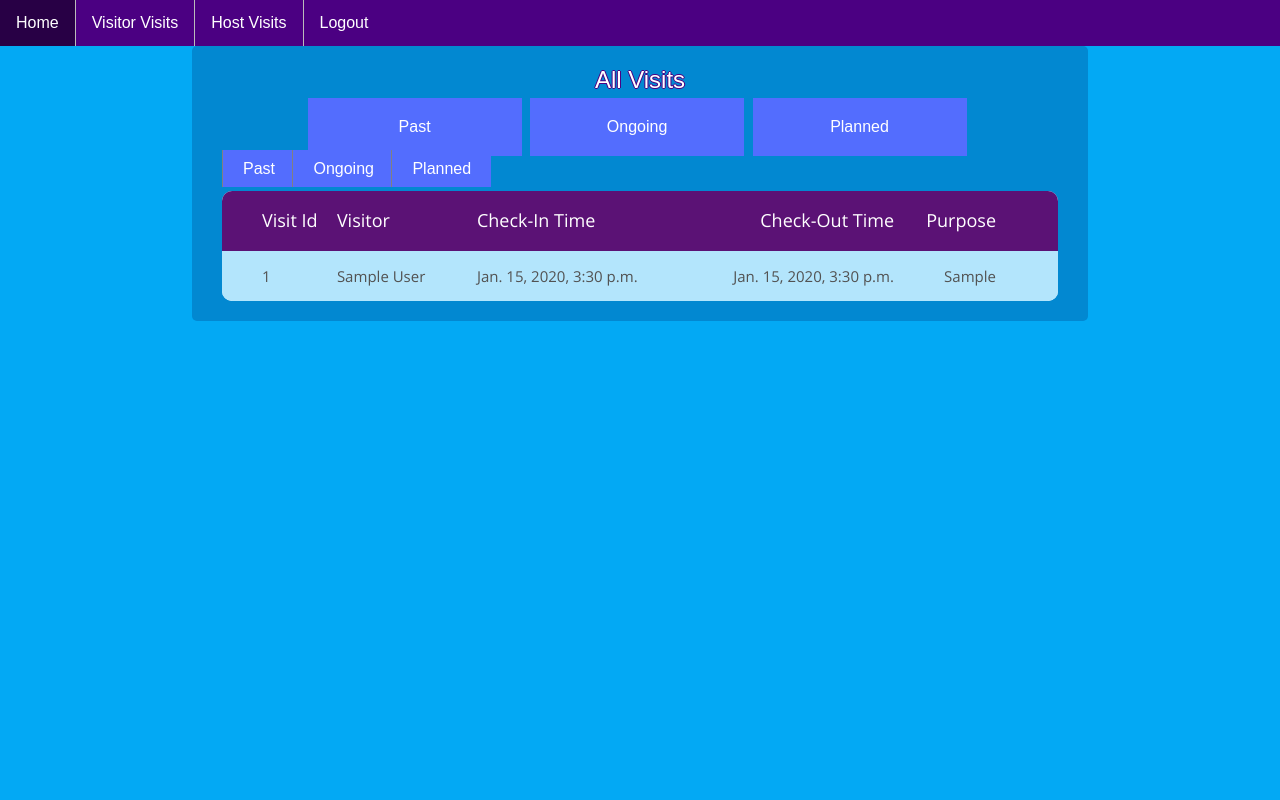
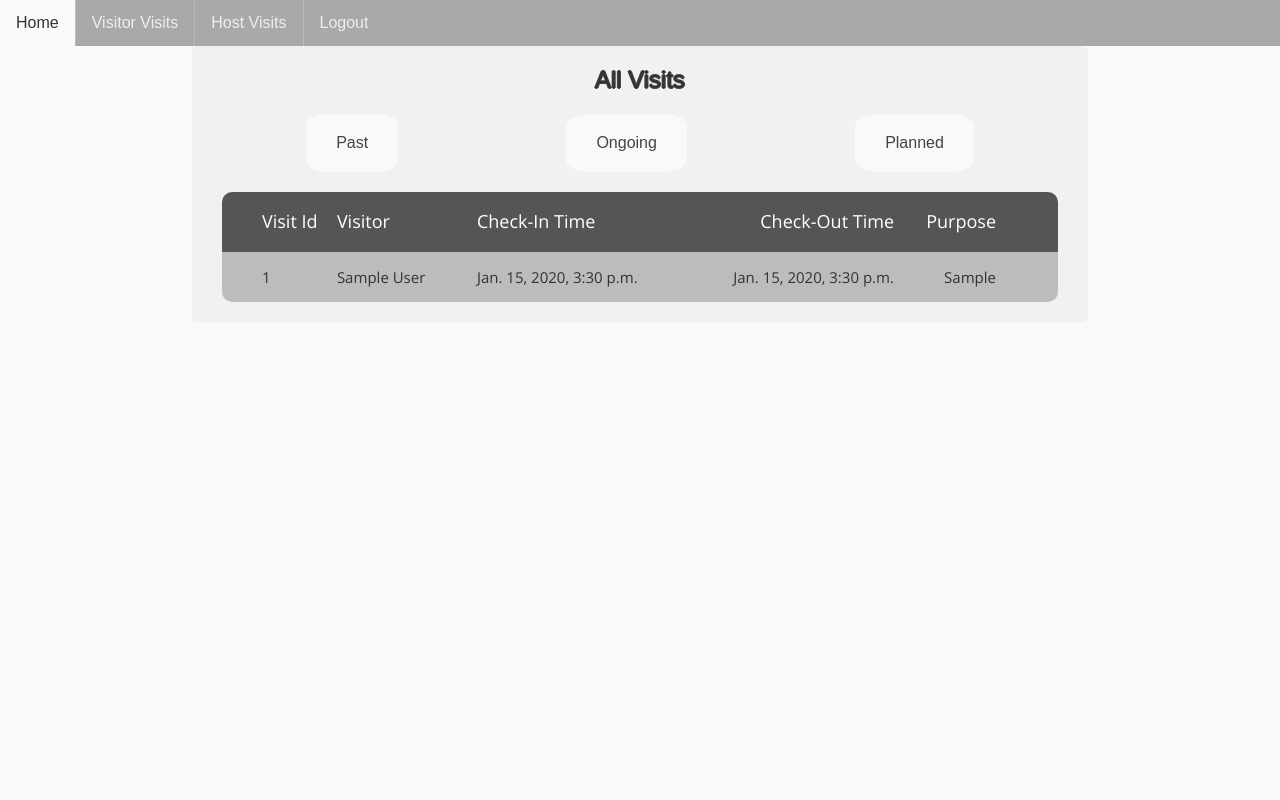
Before and after one commit to Vibhu-Agarwal/Entry_Management_App, a Django app: page /visits/host/ in a window 1280 px wide. Run offline with Django 3.2, Linux system fonts and the light colour scheme; a user stored in the database is signed in; tables that the repository leaves empty hold one stand-in row (values such as "Sample post"); parts of the project's set-up code (start-up, migrations or seed data) failed here and were passed over; some libraries are stand-ins or nearby versions.

Commit message:
Edit Front-end to be more aesthetic

```diff
--- a/event_manager/management/management/commands/em_setup.py
+++ b/event_manager/management/management/commands/em_setup.py
@@ -13,6 +13,9 @@ Sets up the DB, creating:
 
 
 class Command(BaseCommand):
+    """
+    em_setup: Command to set-up database for the application
+    """
     help = help_message
 
     def handle(self, *args, **kwargs):
--- a/event_manager/management/templates/home.html
+++ b/event_manager/management/templates/home.html
@@ -3,6 +3,10 @@
 {% block mcd_content %}
 <div class="main_center_div">
     {% load widget_tweaks %}
+
+    <div class="bg-img">
+
+    </div>
     <div class="welcome-text">
         {% if user.is_authenticated %}
             <h2>Welcome {{user}}!</h2>
--- a/event_manager/management/templates/host_visits.html
+++ b/event_manager/management/templates/host_visits.html
@@ -22,41 +22,15 @@
 
     <h2>{{visits_header}}</h2>
 
-    <div class="three-btn-group">
 
-        <form id='switchform' method="get"></form>
+    <div class="three-button-group">
 
-        <button class="three-btn" form="switchform"
-                formaction="{% url 'management:host_visits_list' %}?visit_type=past"
-                type="submit" value="Past">
-            Past
-        </button>
+                <a class="three-button" href="{% url 'management:host_visits_list' %}?visit_type=past">Past</a>
 
-        <button class="three-btn" form="switchform"
-                formaction="{% url 'management:host_visits_list' %}?visit_type=ongoing"
-                type="submit" value="Ongoing">
-            Ongoing
-        </button>
+                <a class="three-button" href="{% url 'management:host_visits_list' %}?visit_type=ongoing">Ongoing</a>
 
-        <button class="three-btn" form="switchform"
-                formaction="{% url 'management:host_visits_list' %}?visit_type=planned"
-                type="submit" value="Planned">
-            Planned
-        </button>
-    </div>
+                <a class="three-button" href="{% url 'management:host_visits_list' %}?visit_type=planned">Planned</a>
 
-    <div class="filter">
-        <ul>
-            <li>
-                <a href="{% url 'management:host_visits_list' %}?visit_type=past">Past</a>
-            </li>
-            <li>
-                <a href="{% url 'management:host_visits_list' %}?visit_type=ongoing">Ongoing</a>
-            </li>
-            <li>
-                <a href="{% url 'management:host_visits_list' %}?visit_type=planned">Planned</a>
-            </li>
-        </ul>
     </div>
 
     {% if all_visits %}
--- a/event_manager/management/templates/ongoing_visit.html
+++ b/event_manager/management/templates/ongoing_visit.html
@@ -1,7 +1,7 @@
 {% extends "base.html" %}
 
 {% block mcd_content %}
-<div class="main_center_div">
+<div class="main_center_div_wide">
     {% load widget_tweaks %}
     {% load static %}
     <link rel="stylesheet" type="text/css" href="{% static 'css/ongoing_visit.css' %}">
@@ -19,7 +19,7 @@
 
         <form>
             {% csrf_token %}
-            <button type="submit" formmethod="post">Checkout</button>
+            <button class="ongoing-btn-submit" type="submit" formmethod="post">Checkout</button>
         </form>
     {% else %}
         <h1>No Ongoing Visit</h1>
--- a/event_manager/static/css/em_nav.css
+++ b/event_manager/static/css/em_nav.css
@@ -3,7 +3,7 @@
   margin-top: 0;
   padding: 0;
   overflow: hidden;
-  background-color: #4b0082;
+  background-color: #a9a9a9;
 }
 
 .nav_li {
@@ -17,10 +17,12 @@
 
 .nav_li a {
   display: block;
-  color: white;
+  color: #eee;
   text-align: center;
   padding: 14px 16px;
   text-decoration: none;
+
+  transition: color 0.3s,background-color 0.3s;
 }
 
 .nav_li a:hover:not(.active) {
--- a/event_manager/static/css/entry_management.css
+++ b/event_manager/static/css/entry_management.css
@@ -1,16 +1,16 @@
 :root {
 
-  --dark-primary-color: #0288D1;
-  --extra-dark: #280045;
+  --dark-primary-color: #f1f1f1;
+  --extra-dark: #f9f9f9;
   --light-primary-color: #B3E5FC;
-  --primary-color: #03A9F4;
-  --light-text-color: #FFFFFF;
-  --accent-color: #536DFE;
+  --primary-color: #f9f9f9;
+  --light-text-color: #333;
+  --accent-color: #f9f9f9;
   --dark-text-color: #212121;
   --medium-text-color: #525252;
   --secondary-text-color: #757575;
   --divider-color: #BDBDBD;
-  --hover-dark: #4B0082;
+  --hover-dark: #444;
 
 
   --body-bg-color: var(--primary-color);
@@ -58,13 +58,21 @@ h2 {
   border-radius: 5px;
   background-color: var(--mcd-color);
   padding: 20px 30px;
+  text-align: center;
 }
 .main_center_div_wide {
     width: 70%;
-    margin-left: 15%;
   border-radius: 5px;
   background-color: var(--mcd-color);
   padding: 20px 30px;
+  position: relative;
+  margin: 0 auto;
+
+}
+.ongoing-btn-submit{
+  position: relative;
+  left: 50%;
+  transform: translate(-50%,0);
 }
 
 
@@ -98,6 +106,21 @@ input[type=submit]:hover {
 }
 
 .welcome-text {
-  color: var(--light-text-color);
+  color: #222;
   font-size: large;
 }
+
+.bg-img{
+  background-image: url('../images/welcome.png');
+  background-position: center center;
+  background-repeat: no-repeat;
+  background-size: cover;
+  width: 100%;
+  height: 300px;
+}
+
+@media (max-width: 575.98px) {
+    .bg-img{
+        height: 100px;
+    }
+}
--- a/event_manager/static/css/main.css
+++ b/event_manager/static/css/main.css
@@ -144,7 +144,7 @@ table td, table th {
 }
 table thead tr {
   height: 60px;
-  background: #5b1275;
+  background: #555;
 }
 table tbody tr {
   height: 50px;
@@ -175,12 +175,12 @@ table td.r, table th.r {
 }
 
 tbody tr:nth-child(even) {
-  background-color: var(--divider-color);
-  color: var(--medium-text-color);
+  background-color: #99999990;
+  color: #333;
 }
 tbody tr:nth-child(odd) {
-  background-color: var(--light-primary-color);
-  color: var(--medium-text-color);
+  background-color: #88888890;
+  color: #333;
 }
 
 tbody tr {
--- a/event_manager/static/css/visits_list.css
+++ b/event_manager/static/css/visits_list.css
@@ -33,3 +33,25 @@
     background-color: var(--button-bg-color);
     width: 32%;
 }
+
+.three-button-group{
+    display: flex;
+    align-items: center;
+    justify-content: space-around;
+    margin-bottom: 20px;
+}
+.three-button{
+    text-transform: none;
+    color: #444;
+    padding: 20px 30px;
+    background-color: #f9f9f9;
+    text-decoration: none;
+    transition: color 0.3s, background-color 0.3s;
+    margin-top: 20px;
+    border-radius: 20%;
+}
+
+.three-button:hover{
+    color: #eee;
+    background-color: #a9a9a9;
+}
--- a/event_manager/templates/base.html
+++ b/event_manager/templates/base.html
@@ -12,11 +12,11 @@
         <link rel="stylesheet" type="text/css" href="{% static 'css/em_nav.css' %}">
         <link rel="stylesheet" type="text/css" href="{% static 'css/entry_management.css' %}">
         <script src="https://code.jquery.com/jquery-3.3.1.slim.min.js" crossorigin="anonymous"></script>
-        <script async src="https://ajax.googleapis.com/ajax/libs/jquery/3.4.1/jquery.min.js"></script>
+        <script  src="https://ajax.googleapis.com/ajax/libs/jquery/3.4.1/jquery.min.js"></script>
 
         <!-- XDSoft DateTimePicker -->
         <link rel="stylesheet" href="https://cdnjs.cloudflare.com/ajax/libs/jquery-datetimepicker/2.5.20/jquery.datetimepicker.min.css" crossorigin="anonymous" />
-        <script async src="https://cdnjs.cloudflare.com/ajax/libs/jquery-datetimepicker/2.5.20/jquery.datetimepicker.full.min.js" crossorigin="anonymous"></script>
+        <script  src="https://cdnjs.cloudflare.com/ajax/libs/jquery-datetimepicker/2.5.20/jquery.datetimepicker.full.min.js" crossorigin="anonymous"></script>
     </head>
     <body>
         {% include "nav_bar.html" %}
```
Also changed, not shown: event_manager/static/css/ongoing_visit.css (+7 -0 lines), event_manager/static/images/welcome.png (added).
